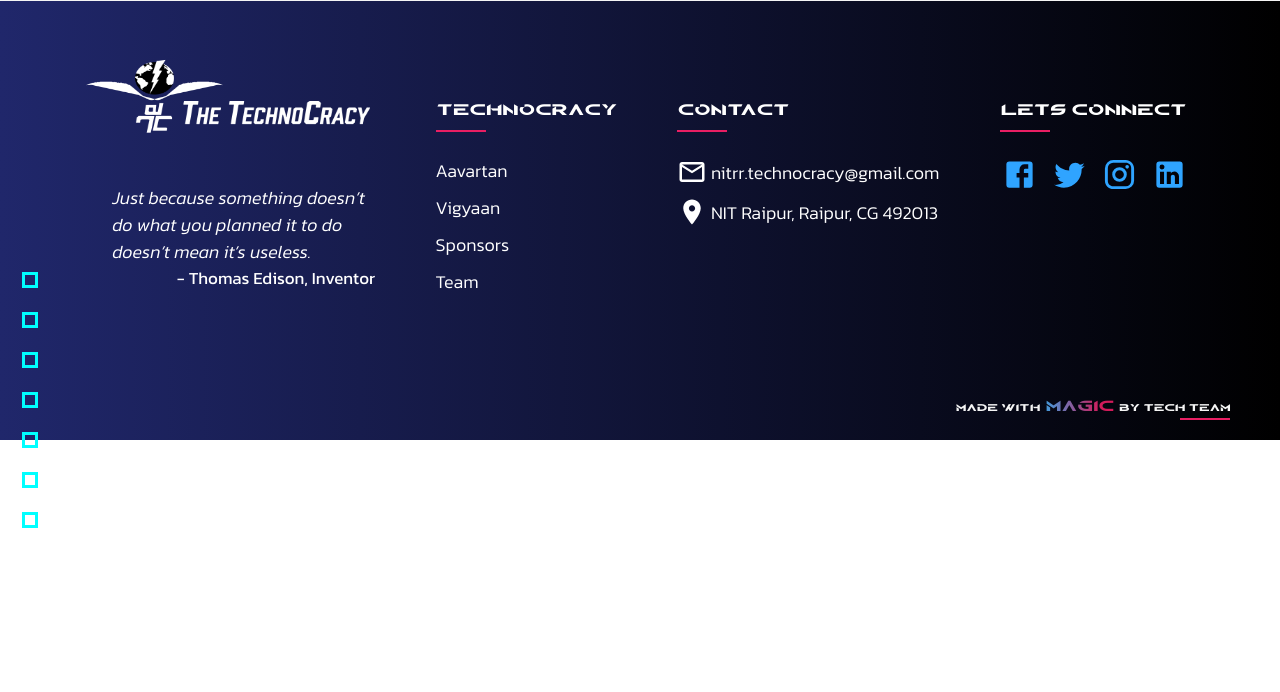
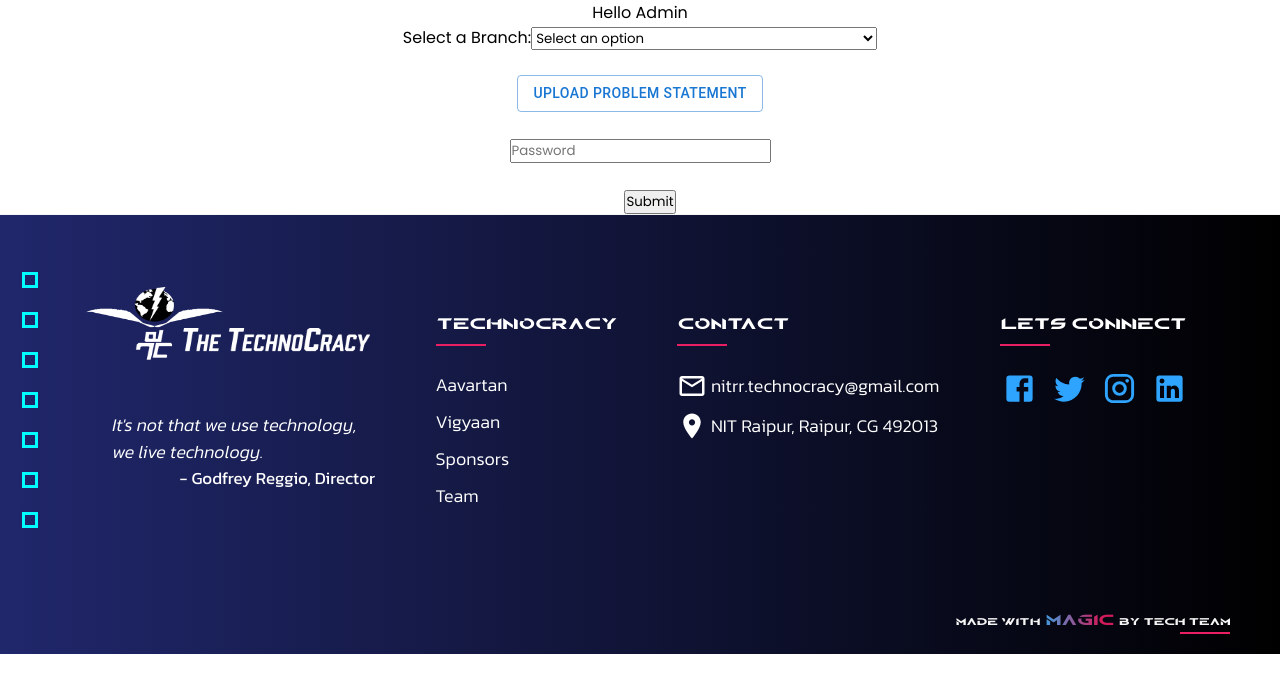
Before and after one commit to Team-Technocracy/TC-Frontend-aug, a React (Create React App) app: page /admin in a window 1280 px wide. Shown: the top 692 px of the page. Built offline with nearby package versions, Linux system fonts and the light colour scheme; what web3.storage would draw is missing.

Commit message:
added admin for vigyaan

```diff
--- a/src/App.js
+++ b/src/App.js
@@ -8,7 +8,8 @@ import HomePage from "./components/MainPage";
 import Aavartan from "./components/AavartanNew";
 // import TechTeam from './components/Team/TechTeam/techteamsec';
 import React, { useEffect, useState } from "react";
-import { BrowserRouter, Routes, Route } from "react-router-dom";
+// import { BrowserRouter, Routes, Route } from "react-router-dom";
+import { BrowserRouter, Routes, Route, useLocation } from "react-router-dom";
 import { Helmet } from "react-helmet";
 import ScrollToTop from "react-scroll-to-top";
 import ScrollUp from "./components/ScrollUp";
@@ -40,6 +41,7 @@ import QR_FINDER from "./components/QR_FINDER";
 import ValoForm from "./components/Forms/Registration/ValoForm"
 import Gform from "./components/Forms/Registration/Gform";
 import Vigyaan from "./components/Aavartan_Components/Vigyaan";
+import Admin from "./components/Aavartan_Components/Admin";
 import VigyaanForm from "./components/Forms/Registration/Vigyaan/VigyaanForm";
 
 const App = () => {
@@ -75,6 +77,7 @@ const App = () => {
           {/* <Routes> */}
           <Route exact path="/aavartan" element={<Aavartan />} />
           <Route exact path="/vigyaan" element={<Vigyaan />} />
+          <Route exact path="/admin" element={<Admin />} />
           <Route exact path="/events" element={<EventPage />} />
           <Route exact path="/tech-team" element={<TechTeamSec />} />
           <Route exact path="/register/blindcoding" element={<BlindCode />} />
@@ -100,8 +103,8 @@ const App = () => {
           <Route exact path="/register/robotrek" element={<Robotrek />} />
           <Route exact path="/register/openmic" element={<OpenMic />} />
           <Route exact path="/register/speedcubing" element={<SpeedCubing />} />
-          <Route path='/register/valotournament' element={<ValoForm />}/>
-          <Route path='/register/TechnomicQuotient' element={<Gform />}/>
+          <Route path='/register/valotournament' element={<ValoForm />} />
+          <Route path='/register/TechnomicQuotient' element={<Gform />} />
           < Route
             exact
             path="/register/ClickOVartan"
@@ -123,6 +126,7 @@ const App = () => {
         </Helmet>
 
         <Footer />
+
         <Acko />
         <ScrollToTop
           smooth
--- /dev/null
+++ b/src/components/Aavartan_Components/Admin.js
@@ -0,0 +1,105 @@
+import { useState } from "react"
+import { Button } from "@mui/material";
+import axios from "axios";
+import url from '../../urls.json'
+
+const backend = url.backend
+
+const Admin = () => {
+  const [form, set] = useState({
+    branch: "",
+    password: "",
+    file: null
+  })
+  const [click, setClick] = useState(false)
+  const [uploadedFileName, setUploadedFileName] = useState("");
+  const branches = ['Architecture', 'BIO-TECHNOLOGY ENGINEERING', 'BIOMEDICAL ENGINEERING', 'CHEMICAL ENGINEERING', 'CIVIL ENGINEERING', 'CSE_IT_MCA', 'ELECTRICAL ENGINEERING', 'ELECTRONICS AND COMMUNICATION ENGINEERING', 'MECHANICAL ENGINEERING', 'METALLURGICAL AND MATERIALS ENGINEERING', 'MINING ENGINEERING']
+  const [selectedBranch, setSelectedBranch] = useState('');
+
+  function handle(e) {
+    const newData = { ...form };
+    newData[e.target.name] = e.target.value;
+    set(newData);
+  }
+  const handleFileChange = (event) => {
+    const file = event.target.files[0];
+    if (file) {
+      const newData = { ...form }
+      newData['file'] = file
+      set(newData)
+      setUploadedFileName(file.name)
+    }
+  }
+
+  async function submit() {
+    setClick(true)
+    console.log(form.file.size / (1024 * 1024))
+    if (form.branch !== "" && form.password !== "" && form.file) {
+      const size = form.file.size / (1024 * 1024)
+      if (size > 1) {
+        alert("File size limit: 1 MB")
+      }
+      else {
+        const response = await axios.post(`${backend}/changeFile`, form, {
+          headers: {
+            'Content-Type': 'multipart/form-data'
+          }
+        })
+        alert(response.data.message)
+      }
+    }
+    setClick(false)
+  }
+
+  return (
+    <center>
+      <div style={{ backgroundColor: "white" }}>
+        Hello Admin
+        <p></p>
+        <form>
+          <label htmlFor="branchSelect">Select a Branch:</label>
+          <select id="branchSelect" name="branch" value={form.branch} onChange={handle}>
+            <option value="">Select an option</option>
+            {branches.map((branch, index) => (
+              <option key={index} name='branch' value={branch}>
+                {branch}
+              </option>
+            ))}
+          </select>
+          <p></p>
+          <br />
+          <input
+            accept="application/pdf"
+            style={{ display: "none" }}
+            id="file-input"
+            type="file"
+            onChange={handleFileChange}
+          />
+          <label htmlFor="file-input">
+            <Button variant="outlined" component="span">
+              Upload Problem Statement
+            </Button>
+          </label>
+          {uploadedFileName && (
+            <p>Uploaded File: {uploadedFileName}</p>
+          )}
+          <p></p>
+          <br />
+          <input placeholder="Password" type="password" name="password" onChange={(e) => handle(e)} />
+          <p></p>
+          <br />
+          <button
+            type="button"
+            // className={styles.registration_button}
+            style={{ marginLeft: "20px" }}
+            onClick={submit}
+          >
+            {click ? "Submitting" : "Submit"}
+          </button>
+        </form>
+      </div>
+    </center>
+  )
+}
+
+export default Admin
--- a/src/components/Aavartan_Components/ProblemSt.js
+++ b/src/components/Aavartan_Components/ProblemSt.js
@@ -1,4 +1,4 @@
-import React from "react";
+import React, { useEffect, useState } from "react";
 import styles from "./ProblemSt.module.css";
 import classnames from "classnames";
 import registerform from "../../assets/ProblemSt/SampleAbstract.pdf";
@@ -17,6 +17,10 @@ import MECH from "../../assets/ProblemSt/Mechanical.pdf";
 import META from "../../assets/ProblemSt/Meta.pdf";
 import Mining from "../../assets/ProblemSt/Mining.pdf";
 import { Link } from "react-router-dom";
+import axios from 'axios';
+import urls from '../../urls.json'
+
+const backend = urls.backend
 
 // import circle from '../../assets/svgs/circle2.svg'
 
@@ -25,7 +29,24 @@ const ProblemSt = () => {
     alert('Will Open Soon');
   };
   const title = "vigyaan"
-    const url = "/register/" + title.replaceAll(' ','');
+  const url = "/register/" + title.replaceAll(' ', '');
+  const [problem, setProblems] = useState({})
+
+  useEffect(() => {
+    async function get() {
+      try {
+        const response = await axios.get(`${backend}/getFileURL`);
+        console.log(response.data.message)
+        setProblems(response.data.message)
+      }
+      catch (error) {
+        console.error('Error fetching file URL:', error);
+      }
+    }
+
+    get()
+    console.log(problem)
+  }, [])
   return (
     <>
       <div className={styles.problemstatementcontainer}>
@@ -51,7 +72,7 @@ const ProblemSt = () => {
               // target="_blank"
               // rel="noreferrer"
               >
-                <button onClick={alerty}  className={classnames(styles.button49, styles.btnh)}>
+                <button onClick={alerty} className={classnames(styles.button49, styles.btnh)}>
                   ABSTRACT SUBMISSION
                 </button>
               </a>
@@ -74,65 +95,65 @@ const ProblemSt = () => {
           <div className={styles.pstitle}>Problem &nbsp; Statements</div>
           <div className={styles.psrow}>
             <div className={styles.pscol}>
-              <a href={Architecture} target="_blank" rel="noreferrer">
+              <a href={problem['Architecture']} target="_blank" rel="noreferrer">
                 <button className={styles.button49}>ARCH</button>
               </a>
             </div>
             <div className={styles.pscol}>
-              <a href={Biomed} target="_blank" rel="noreferrer">
+              <a href={problem['BIOMEDICAL ENGINEERING']} target="_blank" rel="noreferrer">
                 <button className={styles.button49}>BIOMED</button>
               </a>
             </div>
             <div className={styles.pscol}>
-              <a href={Biotech} target="_blank" rel="noreferrer">
+              <a href={problem['BIO-TECHNOLOGY ENGINEERING']} target="_blank" rel="noreferrer">
                 <button className={styles.button49}>BIOTECH</button>
               </a>
             </div>
           </div>
           <div className={styles.psrow}>
             <div className={styles.pscol}>
-              <a href={Civil} target="_blank" rel="noreferrer">
+              <a href={problem['CIVIL ENGINEERING']} target="_blank" rel="noreferrer">
                 <button className={styles.button49}>CIVIL</button>
               </a>
             </div>
             <div className={styles.pscol}>
-              <a href={CSE} target="_blank" rel="noreferrer">
+              <a href={problem['CSE_IT_MCA']} target="_blank" rel="noreferrer">
                 <button className={styles.button49}>CSE/ IT/ MCA</button>
               </a>
             </div>
             <div className={styles.pscol}>
-              <a href={ECE} target="_blank" rel="noreferrer">
+              <a href={problem['ELECTRONICS AND COMMUNICATION ENGINEERING']} target="_blank" rel="noreferrer">
                 <button className={styles.button49}>ECE</button>
               </a>
             </div>
           </div>
           <div className={styles.psrow}>
             <div className={styles.pscol}>
-              <a href={EE} target="_blank" rel="noreferrer">
+              <a href={problem['ELECTRICAL ENGINEERING']} target="_blank" rel="noreferrer">
                 <button className={styles.button49}>EE</button>
               </a>
             </div>
             {/* <div className={styles.pscol}><a href={IT} target="_blank" rel='noreferrer'><button className={styles.button49}>IT</button></a></div> */}
             {/* <div className={styles.pscol}><a href={MCA} target="_blank" rel='noreferrer'><button className={styles.button49}>MCA</button></a></div> */}
             <div className={styles.pscol}>
-              <a href={MECH} target="_blank" rel="noreferrer">
+              <a href={problem['MECHANICAL ENGINEERING']} target="_blank" rel="noreferrer">
                 <button className={styles.button49}>MECH</button>
               </a>
             </div>
             <div className={styles.pscol}>
-              <a href={META} target="_blank" rel="noreferrer">
+              <a href={problem['METALLURGICAL AND MATERIALS ENGINEERING']} target="_blank" rel="noreferrer">
                 <button className={styles.button49}>META</button>
               </a>
             </div>
           </div>
           <div className={styles.psrow}>
             <div className={styles.pscol}>
-              <a href={Mining} target="_blank" rel="noreferrer">
+              <a href={problem['MINING ENGINEERING']} target="_blank" rel="noreferrer">
                 <button className={styles.button49}>MINING</button>
               </a>
             </div>
             <div className={styles.pscol}>
-              <a href={Chemical} target="_blank" rel="noreferrer">
+              <a href={problem['CHEMICAL ENGINEERING']} target="_blank" rel="noreferrer">
                 <button className={styles.button49}>CHEMICAL</button>
               </a>
             </div>
--- a/src/index.js
+++ b/src/index.js
@@ -6,9 +6,9 @@ import reportWebVitals from './reportWebVitals';
 
 const root = ReactDOM.createRoot(document.getElementById('root'));
 root.render(
-  <React.StrictMode>
+  // <React.StrictMode>
     <App />
-  </React.StrictMode>
+  // </React.StrictMode>
 );
 
 // If you want to start measuring performance in your app, pass a function
--- a/src/urls.json
+++ b/src/urls.json
@@ -1,3 +1,3 @@
 {
-  "backend": "https://technocracy.nitrr.ac.in/server"
+  "backend": "http://localhost:5000/server"
 }
```
Lines whose indentation alone changed are shown as unchanged.
